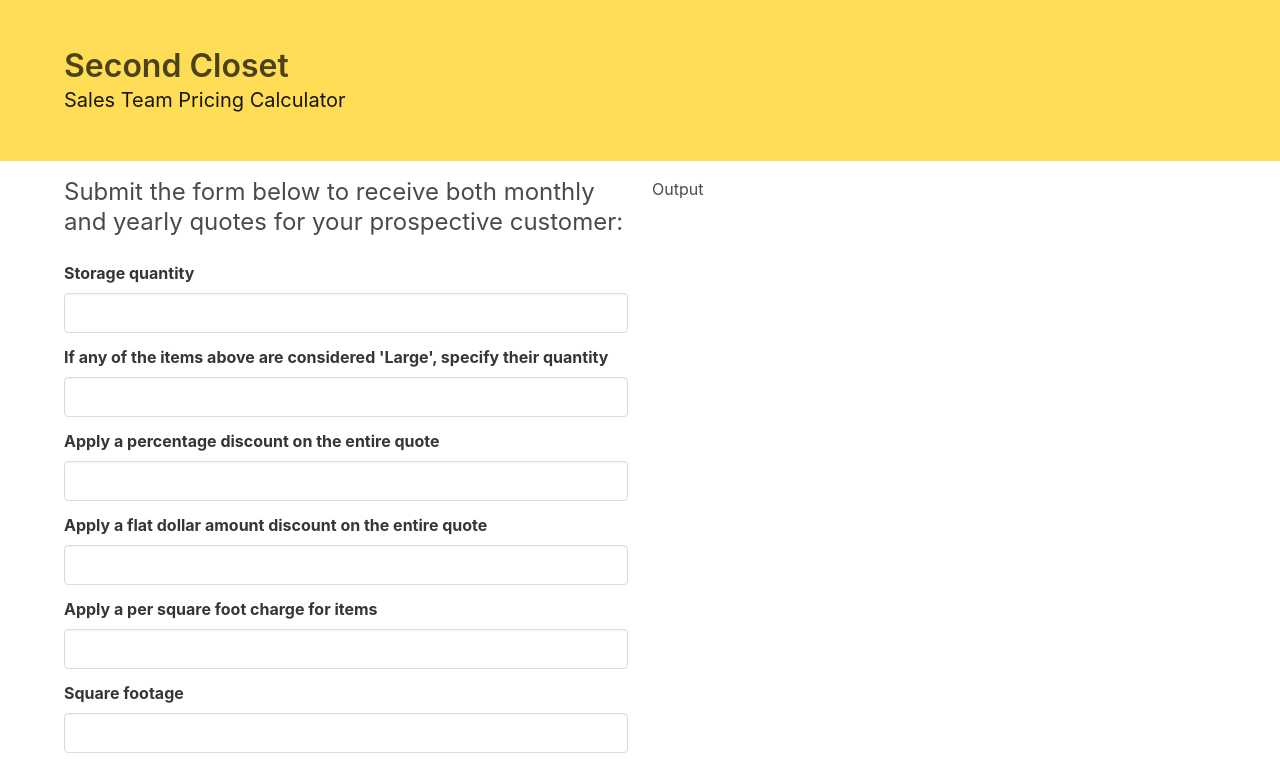
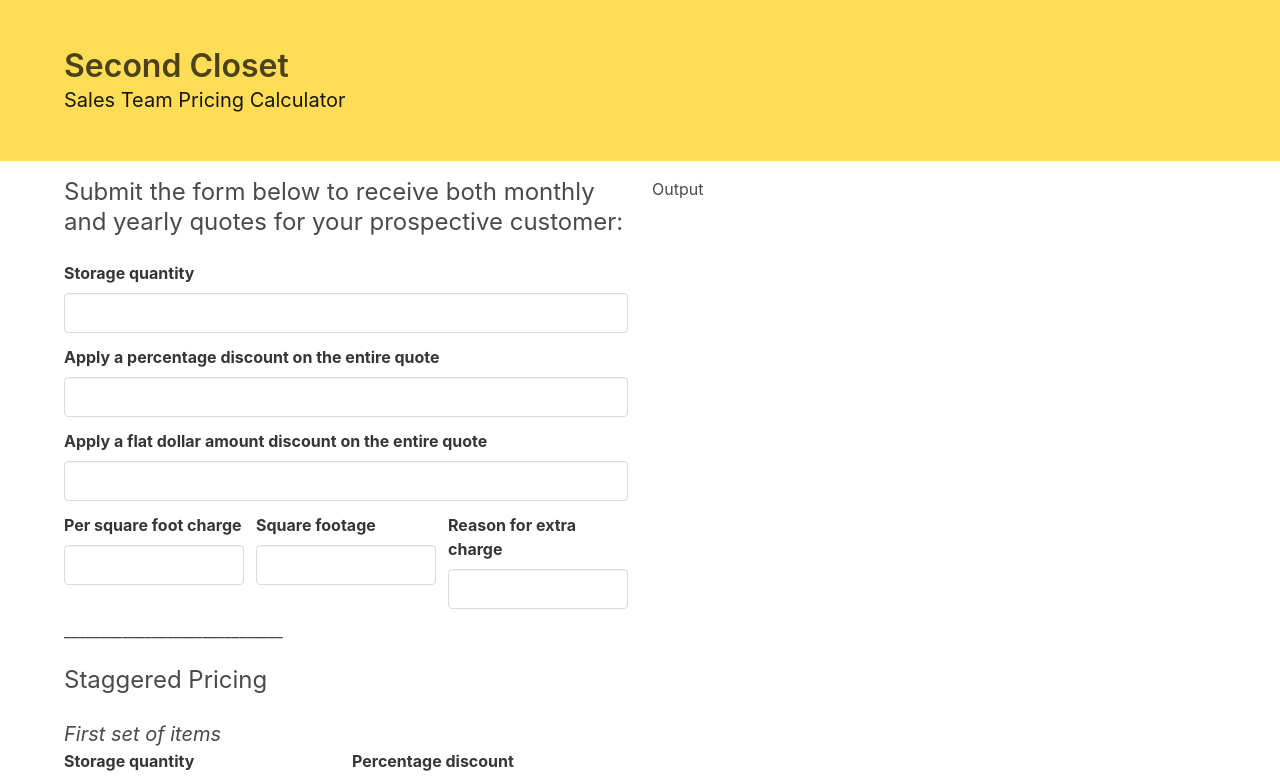
Before and after one commit to refayathaque/bxfy9pgue5fcs9yd, a React (Create React App) app: page / in a window 1280 px wide. Shown: the top 779 px of the page. Built offline with nearby package versions, Linux system fonts and the light colour scheme.

Commit message:
1049 Nov 30 2019

```diff
--- a/src/Input.js
+++ b/src/Input.js
@@ -137,6 +137,31 @@
     setStgPrcRemainingPercentageDiscount(value)
   }
 
+  const renderExtraChargeSqFt = () => {
+    return (
+      <React.Fragment>
+        <div className="field is-grouped">
+          <div className="control is-expanded">
+            <label className="label">Per square foot charge</label>
+            <input className={extraChargePerSqFtValid ? 'input' : 'input is-danger'} type="text" name="Standard Sized Item Quantity" value={extraChargePerSqFt} onChange={event => handleExtraChargePerSqFt(event.target.value)} />
+          </div>
+          {extraChargePerSqFtValid ? <React.Fragment></React.Fragment> : <p className="help is-danger">Must be a valid number and an amount less than $10</p>}
+
+          <div className="control is-expanded">
+            <label className="label">Square footage</label>
+            <input className={sqFtValid ? 'input' : 'input is-danger'} type="text" name="Standard Sized Item Quantity" value={sqFt} onChange={event => handleSqFt(event.target.value)} />
+          </div>
+          {sqFtValid ? <React.Fragment></React.Fragment> : <p className="help is-danger">Must be a valid number and an amount less than 1000</p>}
+
+          <div className="control is-expanded">
+            <label className="label">Reason for extra charge</label>
+            <input className={largeSizedItemQuantityValid ? 'input' : 'input is-danger'} type="text" name="Standard Sized Item Quantity" value={largeSizedItemQuantity} onChange={event => handleLargeSizedItemQuantity(event.target.value)} />
+          </div>
+          {largeSizedItemQuantityValid ? <React.Fragment></React.Fragment> : <p className="help is-danger">Must be a valid number and an amount less than or equal to the 'Quantity' above</p>}
+        </div>
+      </React.Fragment>
+    )
+  }
 
   const renderStaggeredPricing = () => {
     return (
@@ -201,14 +226,6 @@
         </div>
 
         <div className="field">
-          <label className="label">If any of the items above are considered 'Large', specify their quantity</label>
-          <div className="control">
-            <input className={largeSizedItemQuantityValid ? 'input' : 'input is-danger'} type="text" name="Standard Sized Item Quantity" value={largeSizedItemQuantity} onChange={event => handleLargeSizedItemQuantity(event.target.value)} />
-          </div>
-          {largeSizedItemQuantityValid ? <React.Fragment></React.Fragment> : <p className="help is-danger">Must be a valid number and an amount less than or equal to the 'Quantity' above</p>}
-        </div>
-
-        <div className="field">
           <label className="label">Apply a percentage discount on the entire quote</label>
           <div className="control">
             <input className={totalDiscountPercentageValid ? 'input' : 'input is-danger'} type="text" name="Standard Sized Item Quantity" value={totalDiscountPercentage} onChange={event => handleTotalDiscountPercentage(event.target.value)} />
@@ -224,22 +241,7 @@
           {totalDiscountValueValid ? <React.Fragment></React.Fragment> : <p className="help is-danger">Must be a valid number and an amount less than $1,000</p>}
         </div>
 
-        <div className="field">
-          <label className="label">Apply a per square foot charge for items</label>
-          <div className="control">
-            <input className={extraChargePerSqFtValid ? 'input' : 'input is-danger'} type="text" name="Standard Sized Item Quantity" value={extraChargePerSqFt} onChange={event => handleExtraChargePerSqFt(event.target.value)} />
-          </div>
-          {extraChargePerSqFtValid ? <React.Fragment></React.Fragment> : <p className="help is-danger">Must be a valid number and an amount less than $10</p>}
-        </div>
-
-        <div className="field">
-          <label className="label">Square footage</label>
-          <div className="control">
-            <input className={sqFtValid ? 'input' : 'input is-danger'} type="text" name="Standard Sized Item Quantity" value={sqFt} onChange={event => handleSqFt(event.target.value)} />
-          </div>
-          {sqFtValid ? <React.Fragment></React.Fragment> : <p className="help is-danger">Must be a valid number and an amount less than 1000</p>}
-        </div>
-
+        {renderExtraChargeSqFt()}
         {renderStaggeredPricing()}
       </React.Fragment>
     )
```
